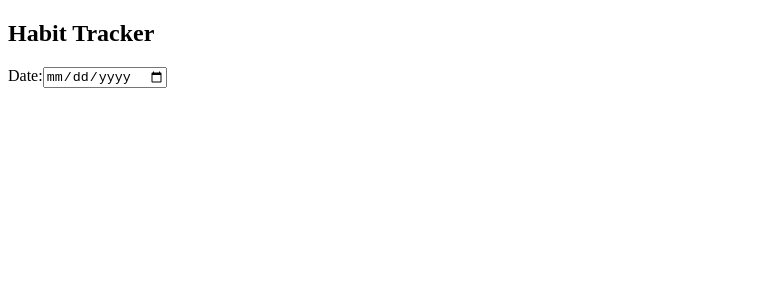
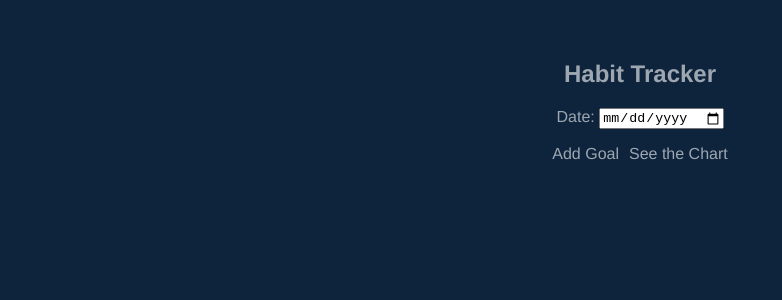
Before and after one commit to ItaloCanturil/Vue-Habit, a Vue app: page / in a window 1280 px wide. Shown: the top 300 px of the page, without its empty margins (0-782 px from the left). Built offline with nearby package versions, Linux system fonts and the light colour scheme.

Commit message:
Add functions

```diff
--- a/src/App.vue
+++ b/src/App.vue
@@ -16,14 +16,17 @@ export default {
 }
 </script>
 
-<styl
-    HabitTrackere>
+<style>
+body {
+  background: #0D243C;
+  color: #9EA7B1;
+}
+
 #app {
   font-family: Avenir, Helvetica, Arial, sans-serif;
   -webkit-font-smoothing: antialiased;
   -moz-osx-font-smoothing: grayscale;
   text-align: center;
-  color: #2c3e50;
   margin-top: 60px;
 }
 </style>
--- a/src/components/HabitTracker.vue
+++ b/src/components/HabitTracker.vue
@@ -5,13 +5,19 @@
     </header>
 
     <div class="date">
-      <label for="date__data">{{ date }}</label>
+      <label for="date__data">Date: </label>
       <input
         class="date__data"
         type="date"
         name="date__data"
+        v-model="date"
       >
     </div>
+
+    <section class="modal">
+      <p class="modal__add" @click="searchDate()">Add Goal</p>
+      <p class="modal__chart">See the Chart</p>
+    </section>
   </section>
 </template>
 
@@ -20,12 +26,29 @@ export default {
   data () {
     return {
       title: 'Habit Tracker',
-      date: 'Date:'
+      date: ''
+    }
+  },
+
+  methods: {
+    searchDate () {
+      if(!this.date){
+        alert('Put the date')
+        return
+      }
     }
   }
 }
 </script>
 
 <style>
+.modal {
+  display: flex;
+  justify-content: center;
+}
 
+.modal__add {
+  margin-right: 10px;
+  cursor: pointer;
+}
 </style>
```
